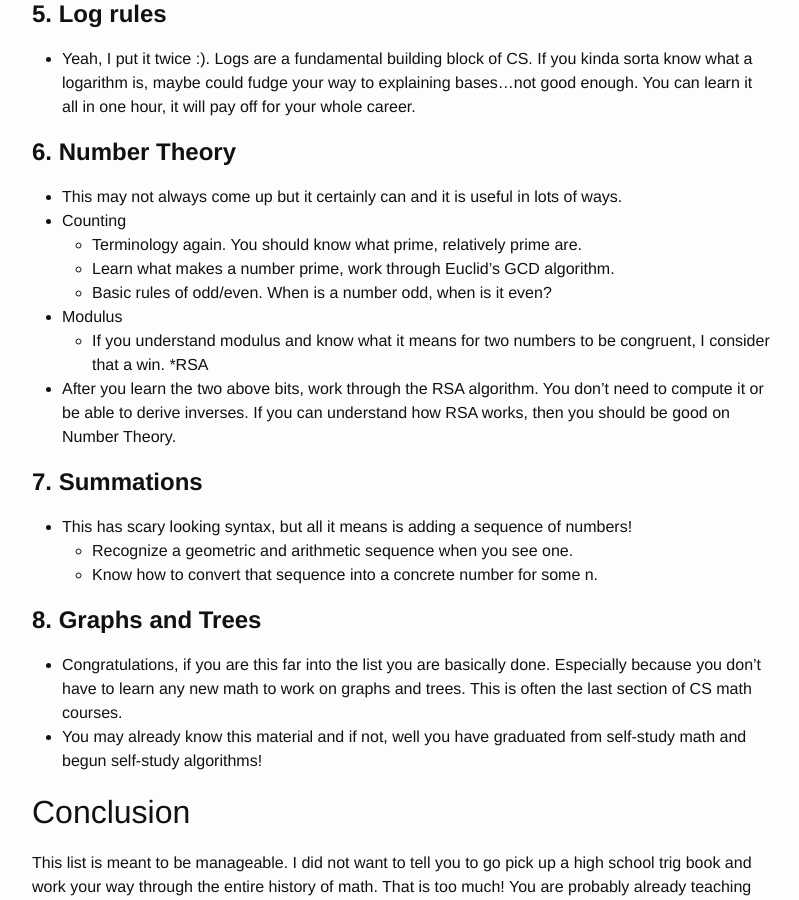
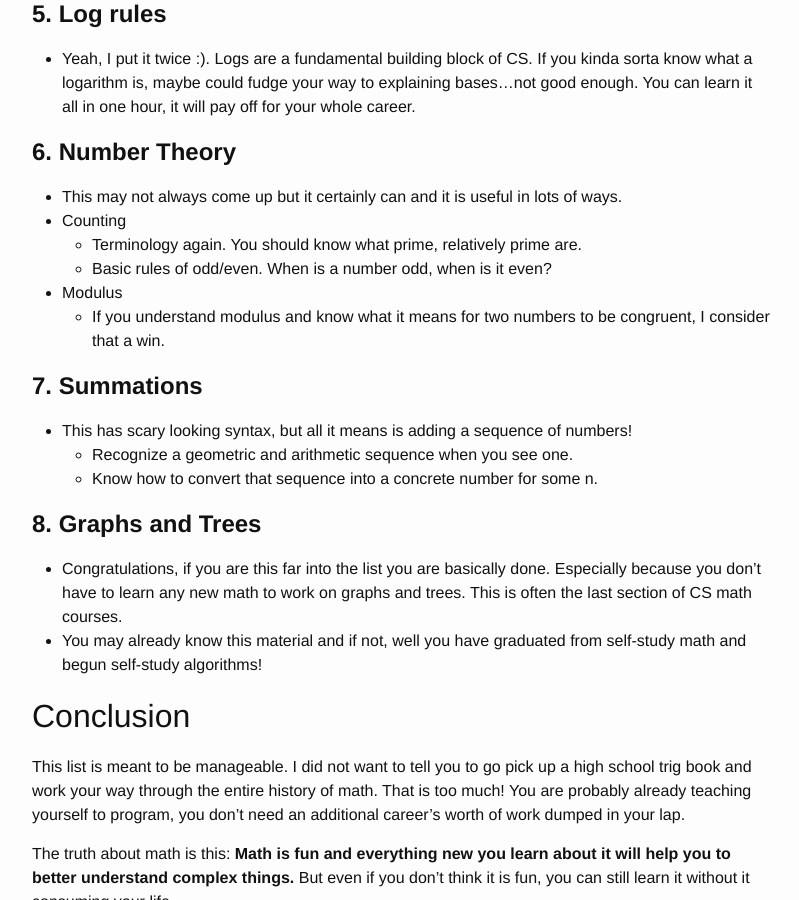
Before and after one commit to mateor/mateor.github.io, a Jekyll site: the page built from _posts/2015-02-05-bare-minimum-math-concepts.markdown, in a window 1280 px wide and 900 px high, scrolled down 1880 px. Shown: the whole window, without its empty margins (238-1037 px from the left). Built offline with Jekyll 4.4.1, drawn with Linux system fonts in a browser that asks for light colours.

Commit message:
Remove Euclid GCD and RSA
Overkill. KISS

```diff
--- a/_posts/2015-02-05-bare-minimum-math-concepts.markdown
+++ b/_posts/2015-02-05-bare-minimum-math-concepts.markdown
@@ -81,14 +81,10 @@ You can learn it all in one hour, it will pay off for your whole career.
 * This may not always come up but it certainly can and it is useful in lots of ways.
 * Counting
     * Terminology again. You should know what prime, relatively prime are.
-    * Learn what makes a number prime, work through Euclid’s GCD algorithm.
     * Basic rules of odd/even. When is a number odd, when is it even?
 
 * Modulus
     * If you understand modulus and know what it means for two numbers to be congruent, I consider that a win.
-    *RSA
-* After you learn the two above bits, work through the RSA algorithm. You don't need to compute it or be able to derive inverses.
- If you can understand how RSA works, then you should be good on Number Theory.
 
 **7. Summations**
 ========================
```
Also changed, not shown: 2 other files.
